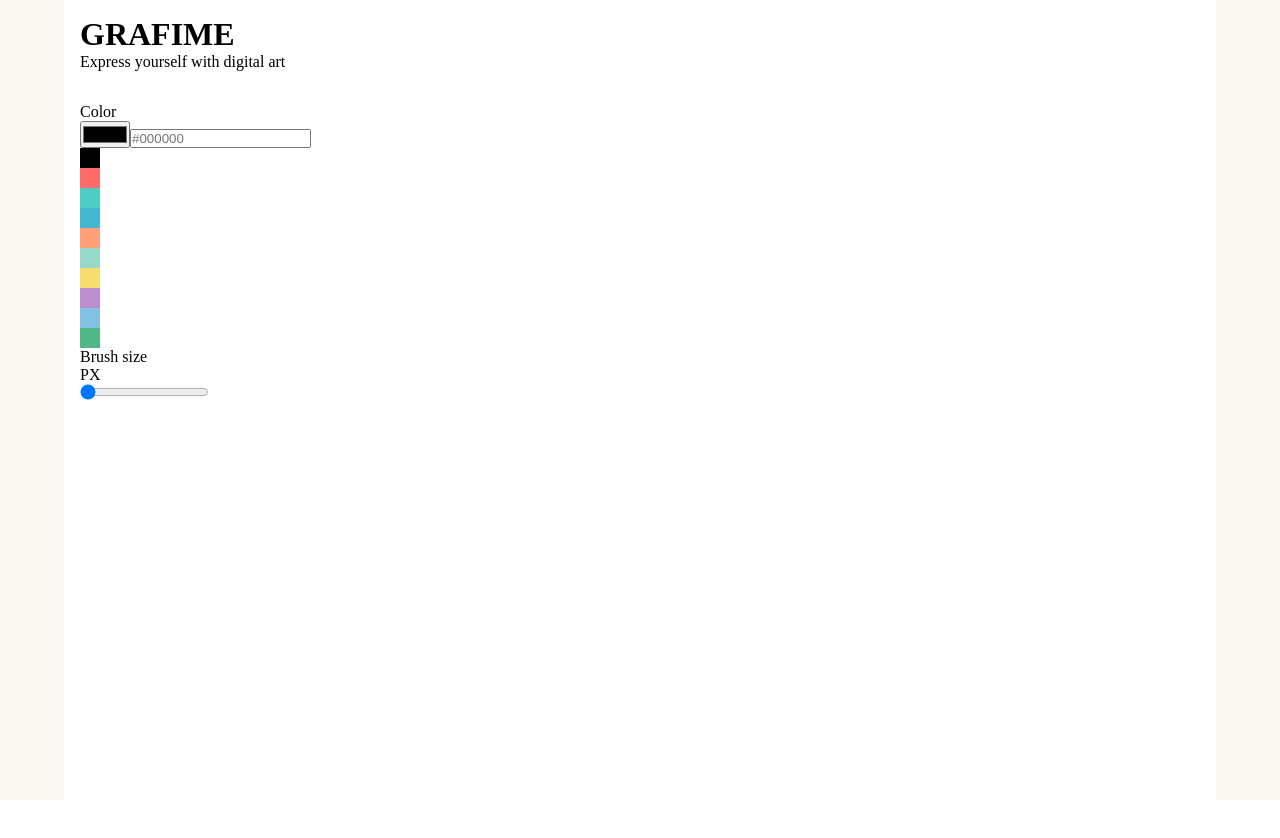
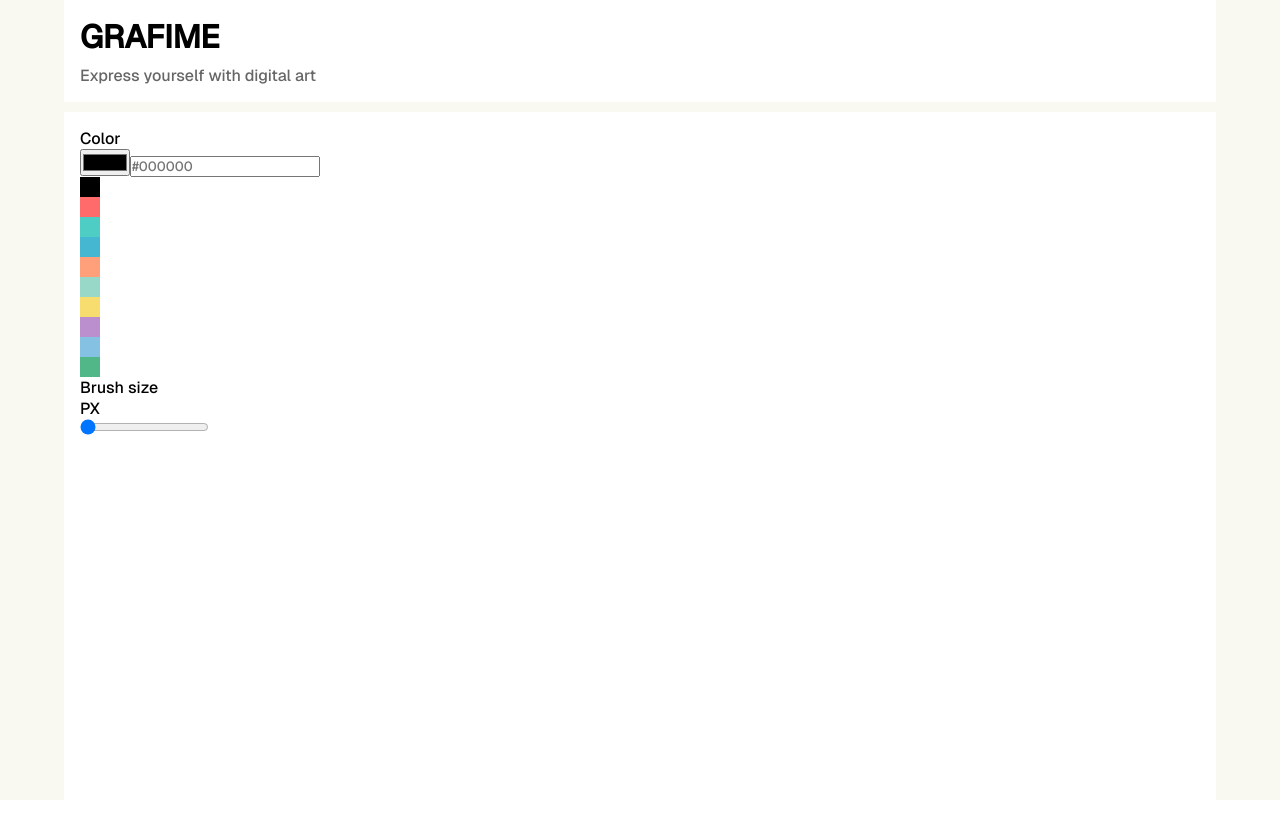
Before and after one commit to Rodevp/draw-garfity, an Angular app in the folder grafime/: page / in a window 1280 px wide. Shown: the top 838 px of the page. Built offline with nearby package versions, Linux system fonts and the light colour scheme.

Commit message:
agregando fuente y estilos al header

```diff
--- a/grafime/src/app/components/header/header.css
+++ b/grafime/src/app/components/header/header.css
@@ -2,5 +2,16 @@
     width: 90%;
     margin: 0 auto;
     padding: 1rem;
+    margin-bottom: 10px;
     background-color: #fff;
 }
+
+.header h1 {
+    font-size: 2rem;
+    margin-bottom: 0.5rem;
+}
+
+.header p {
+    font-size: 1rem;
+    color: #666666;
+}
--- a/grafime/src/app/components/header/header.html
+++ b/grafime/src/app/components/header/header.html
@@ -1,6 +1,4 @@
 <header class="header">
-    <div>
-        <h1>GRAFIME</h1>
-        <p>Express yourself with digital art</p>
-    </div>
+    <h1>GRAFIME</h1>
+    <p>Express yourself with digital art</p>
 </header>
--- a/grafime/src/styles.css
+++ b/grafime/src/styles.css
@@ -1,6 +1,12 @@
-/* You can add global styles to this file, and also import other style files */
+@font-face {
+    font-family: 'Geist';
+    src: url('./assets/Geist.ttf') format('truetype');
+    font-style: normal;
+}
+
 * {
     padding: 0;
     margin: 0;
     box-sizing: border-box;
+    font-family: 'Geist';
 }
```
Also changed, not shown: grafime/src/assets/Geist.ttf (added).
